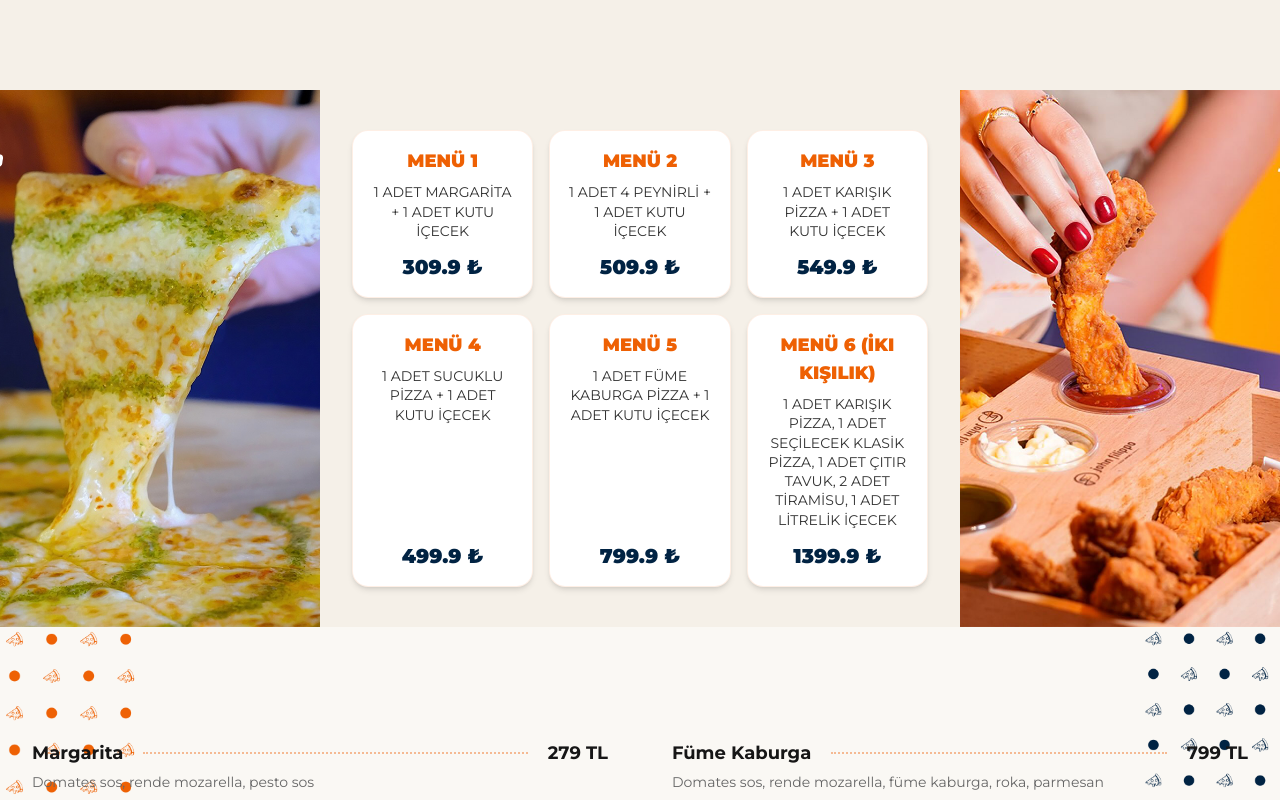
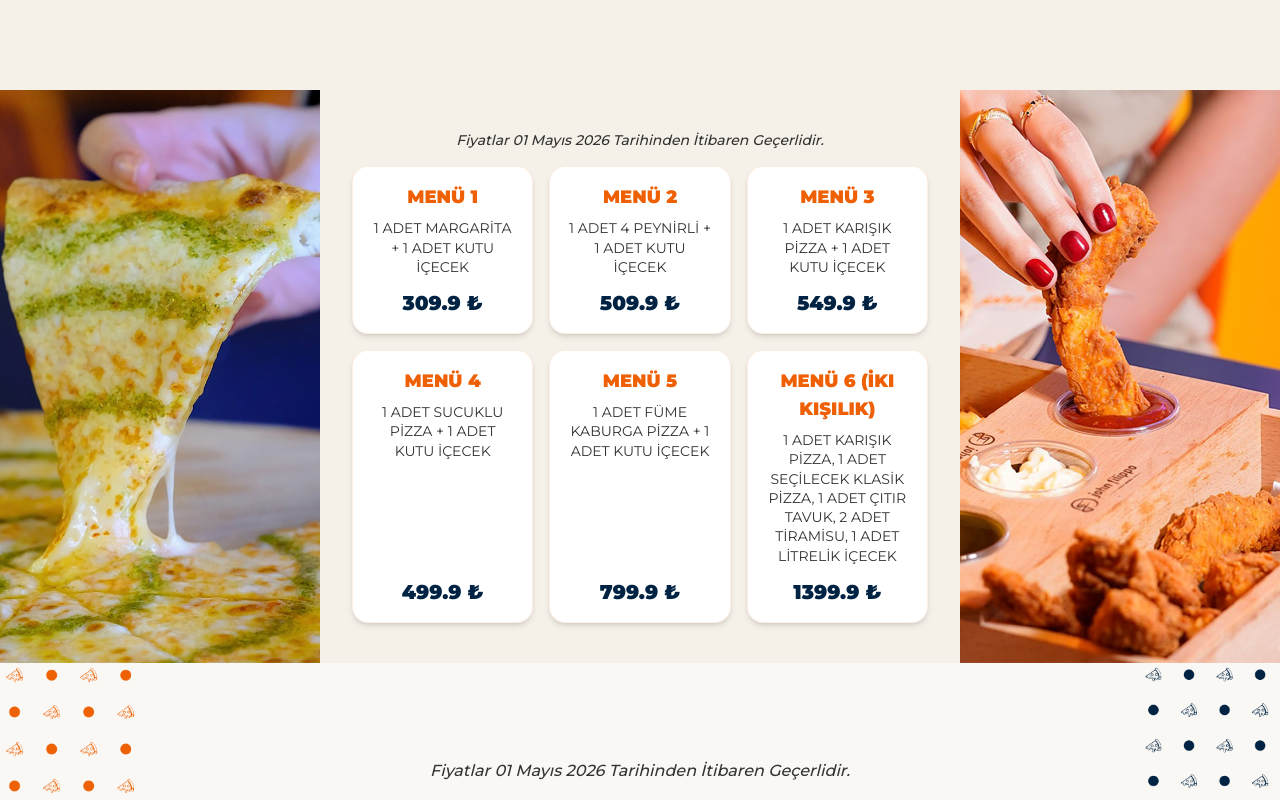
Before and after one commit to MaKiNiST19/johnfilippo, a Next.js app: page / in a window 1280 px wide. Shown: the part 2060-2860 px from the top of the page. Built offline with nearby package versions, Linux system fonts and the light colour scheme.

Commit message:
fiyat yazısı

```diff
--- a/app/(public)/eryaman/menu/page.tsx
+++ b/app/(public)/eryaman/menu/page.tsx
@@ -57,6 +57,9 @@ export default function MenuPage() {
 
             <div className="bg-[var(--color-cream)] min-h-screen pb-20">
                 <Container className="py-8">
+                    <p className="mb-6 text-sm md:text-base font-medium text-[var(--color-text-secondary)] italic">
+                        Fiyatlar 01 Mayıs 2026 Tarihinden İtibaren Geçerlidir.
+                    </p>
                     {categories.map((category, catIndex) => (
                         <section
                             key={category.id}
--- a/components/sections/MenuList.tsx
+++ b/components/sections/MenuList.tsx
@@ -135,6 +135,9 @@ export function MenuList() {
             </div>
 
             <Container className="relative z-10">
+                <p className="mb-8 text-center text-sm md:text-base font-medium text-[var(--color-text-secondary)] italic">
+                    Fiyatlar 01 Mayıs 2026 Tarihinden İtibaren Geçerlidir.
+                </p>
                 {/* Menu Grid */}
                 <div className="grid grid-cols-1 lg:grid-cols-2 gap-x-16 gap-y-0">
                     {/* Left Column */}
--- a/components/sections/PromoBanner.tsx
+++ b/components/sections/PromoBanner.tsx
@@ -60,6 +60,9 @@ export function PromoBanner() {
 
                 {/* Center - 6 Menu Offers */}
                 <div className="relative flex flex-col items-center justify-center py-10 px-4 md:px-8 z-20">
+                    <p className="mb-4 text-center text-xs md:text-sm font-medium text-[var(--color-text-secondary)] italic">
+                        Fiyatlar 01 Mayıs 2026 Tarihinden İtibaren Geçerlidir.
+                    </p>
                     <div className="grid grid-cols-1 sm:grid-cols-2 lg:grid-cols-3 gap-4 w-full">
                         {MENU_OFFERS.map((offer, i) => (
                             <motion.div
```
